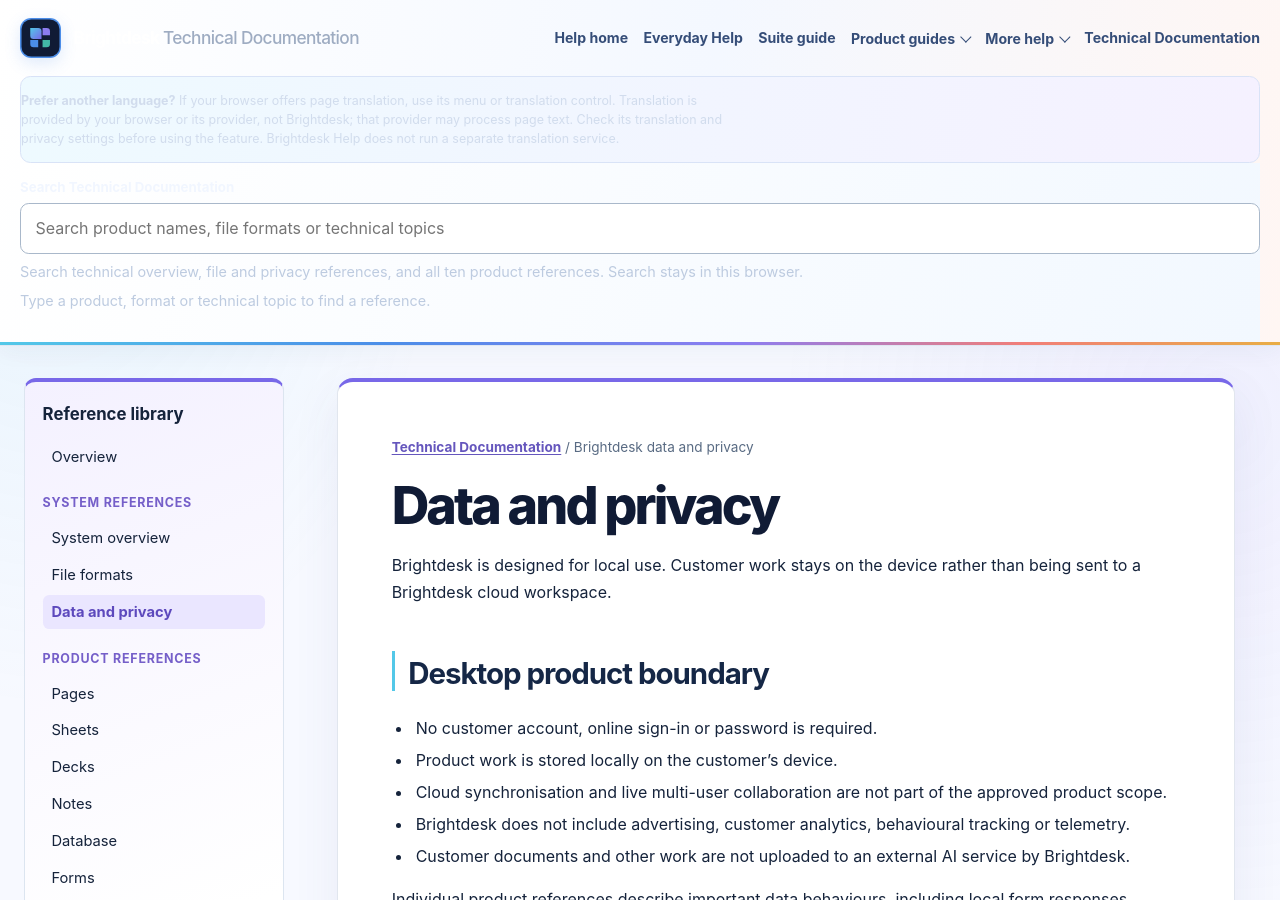
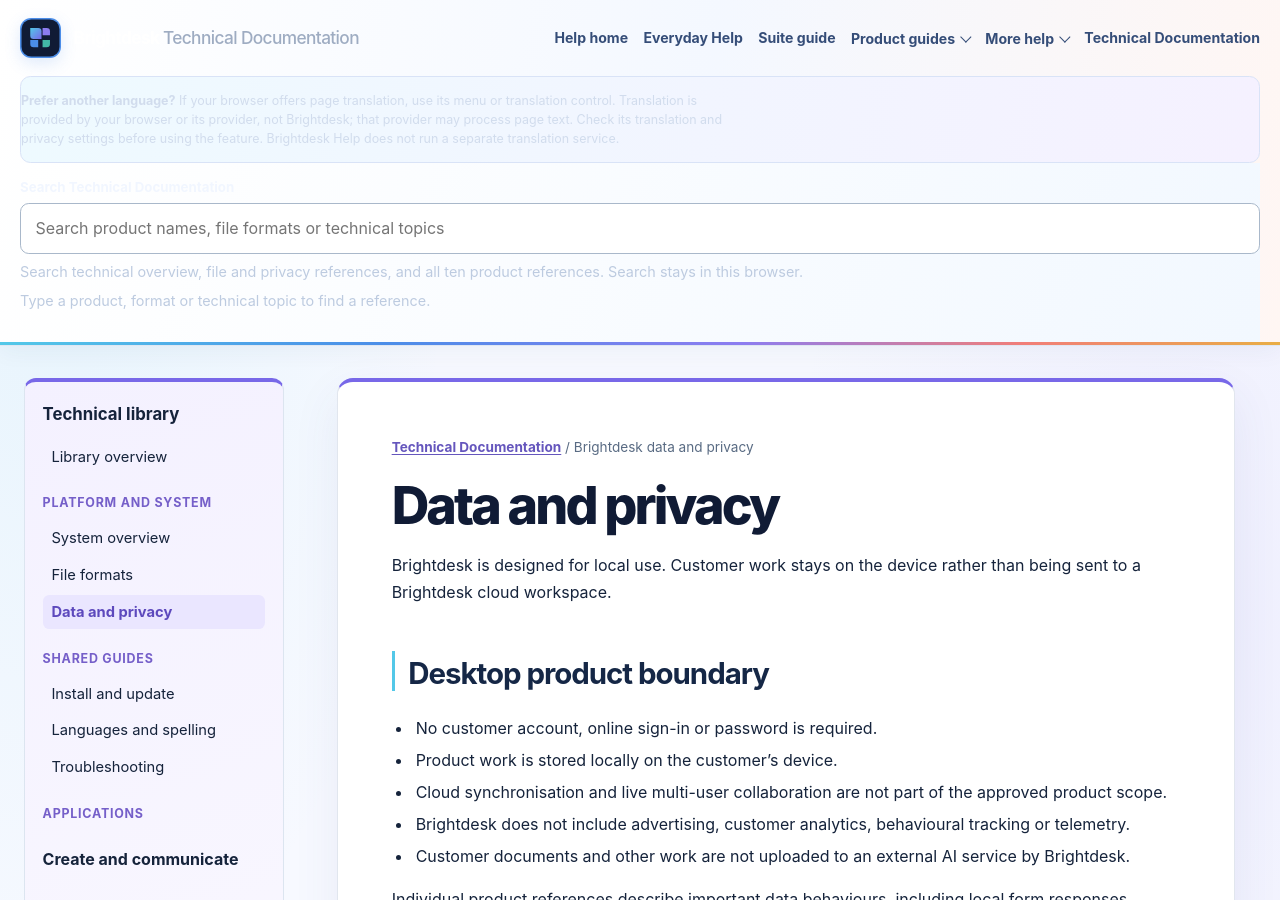
Before and after one commit to conz20/Brightdesk-Wiki, a Jekyll site: the page built from docs/technical/data-and-privacy.md, in a window 1280 px wide and 900 px high. Built offline with Jekyll 4.4.1, drawn with Linux system fonts in a browser that asks for light colours; some of the changed text lies outside the part shown.

Commit message:
feat: group technical docs navigation by Brightdesk product family

```diff
--- a/docs/_layouts/technical.html
+++ b/docs/_layouts/technical.html
@@ -84,7 +84,7 @@
         <ul id="help-search-results" class="search-results" aria-label="Matching technical references" hidden></ul>
       </div>
     </header>
-    {% assign public_technical_paths = "/technical/index.html|/technical/system-overview.html|/technical/file-formats.html|/technical/data-and-privacy.html|/technical/products/pages.html|/technical/products/sheets.html|/technical/products/decks.html|/technical/products/notes.html|/technical/products/database.html|/technical/products/forms.html|/technical/products/lists.html|/technical/products/planner.html|/technical/products/to-do.html|/technical/products/workspace.html" | split: "|" %}
+    {% assign public_technical_paths = "/technical/index.html|/technical/system-overview.html|/technical/file-formats.html|/technical/data-and-privacy.html|/technical/guides/install-update.html|/technical/guides/languages-and-spelling.html|/technical/guides/troubleshooting.html|/technical/products/pages.html|/technical/products/sheets.html|/technical/products/decks.html|/technical/products/notes.html|/technical/products/database.html|/technical/products/forms.html|/technical/products/lists.html|/technical/products/planner.html|/technical/products/to-do.html|/technical/products/workspace.html" | split: "|" %}
     <nav class="search-index" aria-label="Searchable technical documentation content" hidden>
       {% for help_page in site.pages %}
         {% if public_technical_paths contains help_page.url %}
@@ -95,28 +95,46 @@
     <main id="main" class="technical-layout">
       <aside class="technical-sidebar" aria-label="Technical documentation sections">
         <nav aria-label="Technical reference navigation">
-          <h2>Reference library</h2>
-          <ul>
-            <li><a href="{{ '/technical/index.html' | relative_url }}"{% if page.url == '/technical/index.html' %} aria-current="page"{% endif %}>Overview</a></li>
+          <h2>Technical library</h2>
+          <ul class="technical-nav-list">
+            <li><a class="technical-nav-link" href="{{ '/technical/index.html' | relative_url }}"{% if page.url == '/technical/index.html' %} aria-current="page"{% endif %}>Library overview</a></li>
           </ul>
-          <h3>System references</h3>
-          <ul>
-            <li><a href="{{ '/technical/system-overview.html' | relative_url }}"{% if page.url == '/technical/system-overview.html' %} aria-current="page"{% endif %}>System overview</a></li>
-            <li><a href="{{ '/technical/file-formats.html' | relative_url }}"{% if page.url == '/technical/file-formats.html' %} aria-current="page"{% endif %}>File formats</a></li>
-            <li><a href="{{ '/technical/data-and-privacy.html' | relative_url }}"{% if page.url == '/technical/data-and-privacy.html' %} aria-current="page"{% endif %}>Data and privacy</a></li>
+
+          <h3>Platform and system</h3>
+          <ul class="technical-nav-list">
+            <li><a class="technical-nav-link" href="{{ '/technical/system-overview.html' | relative_url }}"{% if page.url == '/technical/system-overview.html' %} aria-current="page"{% endif %}>System overview</a></li>
+            <li><a class="technical-nav-link" href="{{ '/technical/file-formats.html' | relative_url }}"{% if page.url == '/technical/file-formats.html' %} aria-current="page"{% endif %}>File formats</a></li>
+            <li><a class="technical-nav-link" href="{{ '/technical/data-and-privacy.html' | relative_url }}"{% if page.url == '/technical/data-and-privacy.html' %} aria-current="page"{% endif %}>Data and privacy</a></li>
           </ul>
-          <h3>Product references</h3>
-          <ul>
-            <li><a href="{{ '/technical/products/pages.html' | relative_url }}"{% if page.url == '/technical/products/pages.html' %} aria-current="page"{% endif %}>Pages</a></li>
-            <li><a href="{{ '/technical/products/sheets.html' | relative_url }}"{% if page.url == '/technical/products/sheets.html' %} aria-current="page"{% endif %}>Sheets</a></li>
-            <li><a href="{{ '/technical/products/decks.html' | relative_url }}"{% if page.url == '/technical/products/decks.html' %} aria-current="page"{% endif %}>Decks</a></li>
-            <li><a href="{{ '/technical/products/notes.html' | relative_url }}"{% if page.url == '/technical/products/notes.html' %} aria-current="page"{% endif %}>Notes</a></li>
-            <li><a href="{{ '/technical/products/database.html' | relative_url }}"{% if page.url == '/technical/products/database.html' %} aria-current="page"{% endif %}>Database</a></li>
-            <li><a href="{{ '/technical/products/forms.html' | relative_url }}"{% if page.url == '/technical/products/forms.html' %} aria-current="page"{% endif %}>Forms</a></li>
-            <li><a href="{{ '/technical/products/lists.html' | relative_url }}"{% if page.url == '/technical/products/lists.html' %} aria-current="page"{% endif %}>Lists</a></li>
-            <li><a href="{{ '/technical/products/planner.html' | relative_url }}"{% if page.url == '/technical/products/planner.html' %} aria-current="page"{% endif %}>Planner</a></li>
-            <li><a href="{{ '/technical/products/to-do.html' | relative_url }}"{% if page.url == '/technical/products/to-do.html' %} aria-current="page"{% endif %}>To Do</a></li>
-            <li><a href="{{ '/technical/products/workspace.html' | relative_url }}"{% if page.url == '/technical/products/workspace.html' %} aria-current="page"{% endif %}>Workspace</a></li>
+
+          <h3>Shared guides</h3>
+          <ul class="technical-nav-list">
+            <li><a class="technical-nav-link" href="{{ '/technical/guides/install-update.html' | relative_url }}"{% if page.url == '/technical/guides/install-update.html' %} aria-current="page"{% endif %}>Install and update</a></li>
+            <li><a class="technical-nav-link" href="{{ '/technical/guides/languages-and-spelling.html' | relative_url }}"{% if page.url == '/technical/guides/languages-and-spelling.html' %} aria-current="page"{% endif %}>Languages and spelling</a></li>
+            <li><a class="technical-nav-link" href="{{ '/technical/guides/troubleshooting.html' | relative_url }}"{% if page.url == '/technical/guides/troubleshooting.html' %} aria-current="page"{% endif %}>Troubleshooting</a></li>
+          </ul>
+
+          <h3>Applications</h3>
+          <h4>Create and communicate</h4>
+          <ul class="technical-nav-list technical-product-list">
+            <li><a class="technical-nav-link" href="{{ '/technical/products/pages.html' | relative_url }}"{% if page.url == '/technical/products/pages.html' %} aria-current="page"{% endif %}><img src="{{ '/assets/images/product-icons/pages.svg' | relative_url }}" alt=""><span>Pages</span></a></li>
+            <li><a class="technical-nav-link" href="{{ '/technical/products/decks.html' | relative_url }}"{% if page.url == '/technical/products/decks.html' %} aria-current="page"{% endif %}><img src="{{ '/assets/images/product-icons/decks.svg' | relative_url }}" alt=""><span>Decks</span></a></li>
+            <li><a class="technical-nav-link" href="{{ '/technical/products/notes.html' | relative_url }}"{% if page.url == '/technical/products/notes.html' %} aria-current="page"{% endif %}><img src="{{ '/assets/images/product-icons/notes.svg' | relative_url }}" alt=""><span>Notes</span></a></li>
+          </ul>
+
+          <h4>Work with information</h4>
+          <ul class="technical-nav-list technical-product-list">
+            <li><a class="technical-nav-link" href="{{ '/technical/products/sheets.html' | relative_url }}"{% if page.url == '/technical/products/sheets.html' %} aria-current="page"{% endif %}><img src="{{ '/assets/images/product-icons/sheets.svg' | relative_url }}" alt=""><span>Sheets</span></a></li>
+            <li><a class="technical-nav-link" href="{{ '/technical/products/database.html' | relative_url }}"{% if page.url == '/technical/products/database.html' %} aria-current="page"{% endif %}><img src="{{ '/assets/images/product-icons/database.svg' | relative_url }}" alt=""><span>Database</span></a></li>
+            <li><a class="technical-nav-link" href="{{ '/technical/products/forms.html' | relative_url }}"{% if page.url == '/technical/products/forms.html' %} aria-current="page"{% endif %}><img src="{{ '/assets/images/product-icons/forms.svg' | relative_url }}" alt=""><span>Forms</span></a></li>
+            <li><a class="technical-nav-link" href="{{ '/technical/products/lists.html' | relative_url }}"{% if page.url == '/technical/products/lists.html' %} aria-current="page"{% endif %}><img src="{{ '/assets/images/product-icons/lists.svg' | relative_url }}" alt=""><span>Lists</span></a></li>
+          </ul>
+
+          <h4>Plan and organise</h4>
+          <ul class="technical-nav-list technical-product-list">
+            <li><a class="technical-nav-link" href="{{ '/technical/products/planner.html' | relative_url }}"{% if page.url == '/technical/products/planner.html' %} aria-current="page"{% endif %}><img src="{{ '/assets/images/product-icons/planner.svg' | relative_url }}" alt=""><span>Planner</span></a></li>
+            <li><a class="technical-nav-link" href="{{ '/technical/products/to-do.html' | relative_url }}"{% if page.url == '/technical/products/to-do.html' %} aria-current="page"{% endif %}><img src="{{ '/assets/images/product-icons/to-do.svg' | relative_url }}" alt=""><span>To Do</span></a></li>
+            <li><a class="technical-nav-link" href="{{ '/technical/products/workspace.html' | relative_url }}"{% if page.url == '/technical/products/workspace.html' %} aria-current="page"{% endif %}><img src="{{ '/assets/images/product-icons/workspace.svg' | relative_url }}" alt=""><span>Workspace</span></a></li>
           </ul>
         </nav>
         <p class="sidebar-return"><a href="{{ '/everyday/index.html' | relative_url }}">← Back to Everyday Help</a></p>
```
